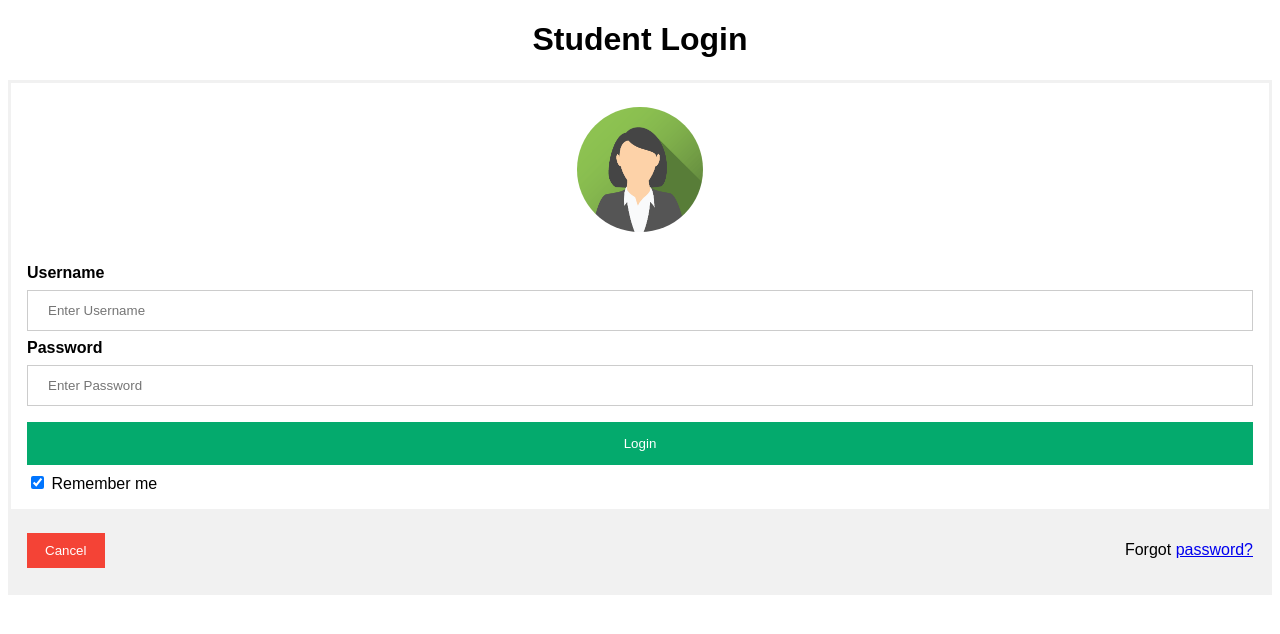
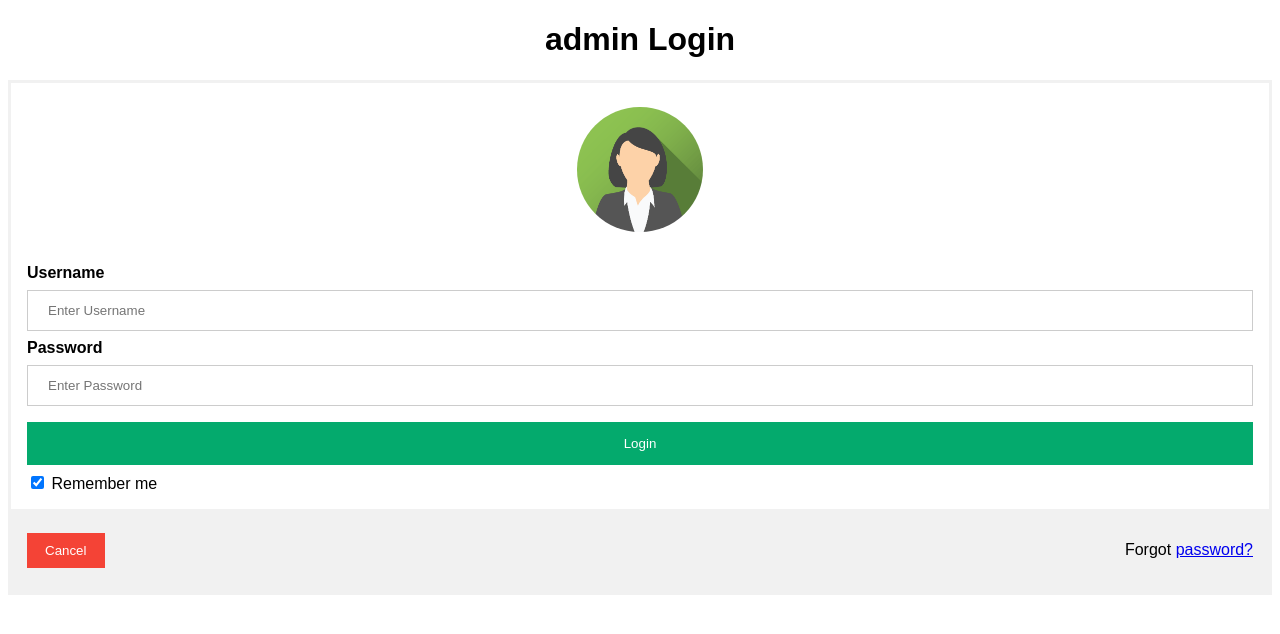
Before and after one commit to surajsingh95/login-2422, a plain HTML site: page index.html in a window 1280 px wide. Drawn offline with Linux system fonts and the light colour scheme.

Commit message:
Update index.html

```diff
--- a/index.html
+++ b/index.html
@@ -68,7 +68,7 @@ span.psw {
 </head>
 <body>
 
-<center><h1>Student Login</h1></center>
+<center><h1>admin Login</h1></center>
 
 <form action="/action_page.php" method="post">
   <div class="imgcontainer">
```
